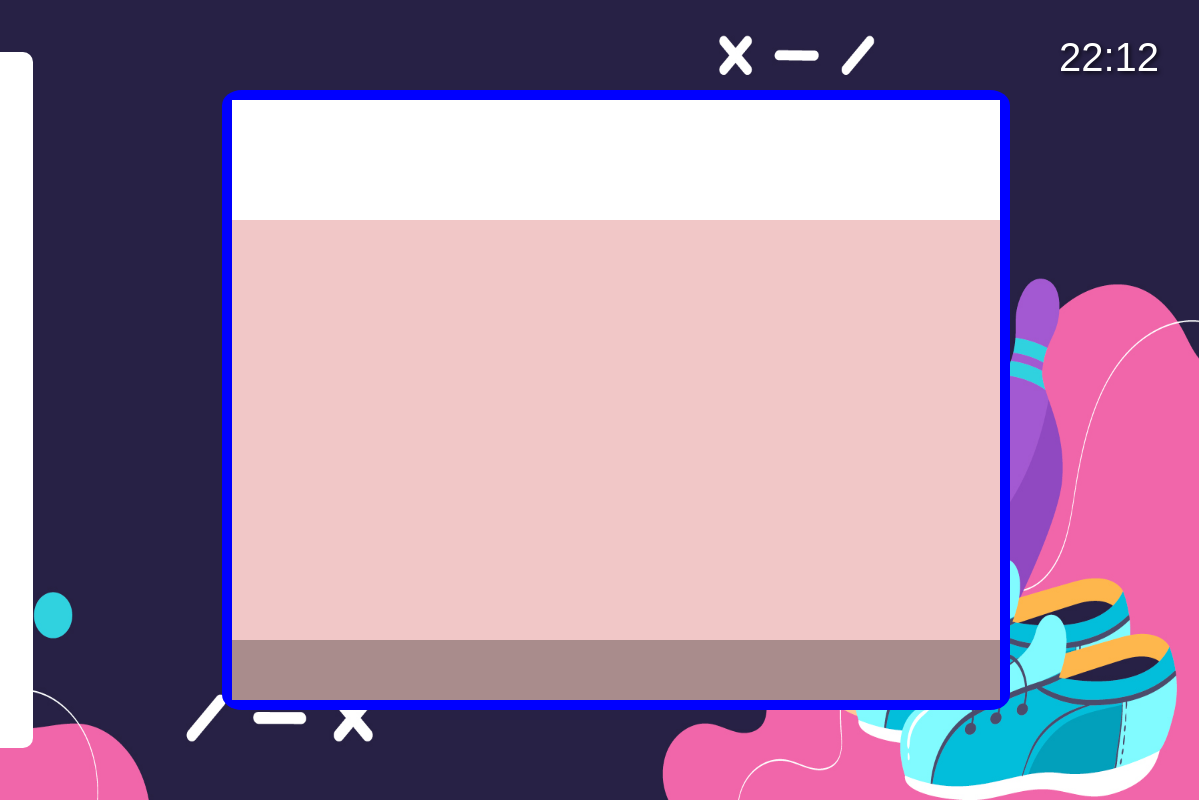
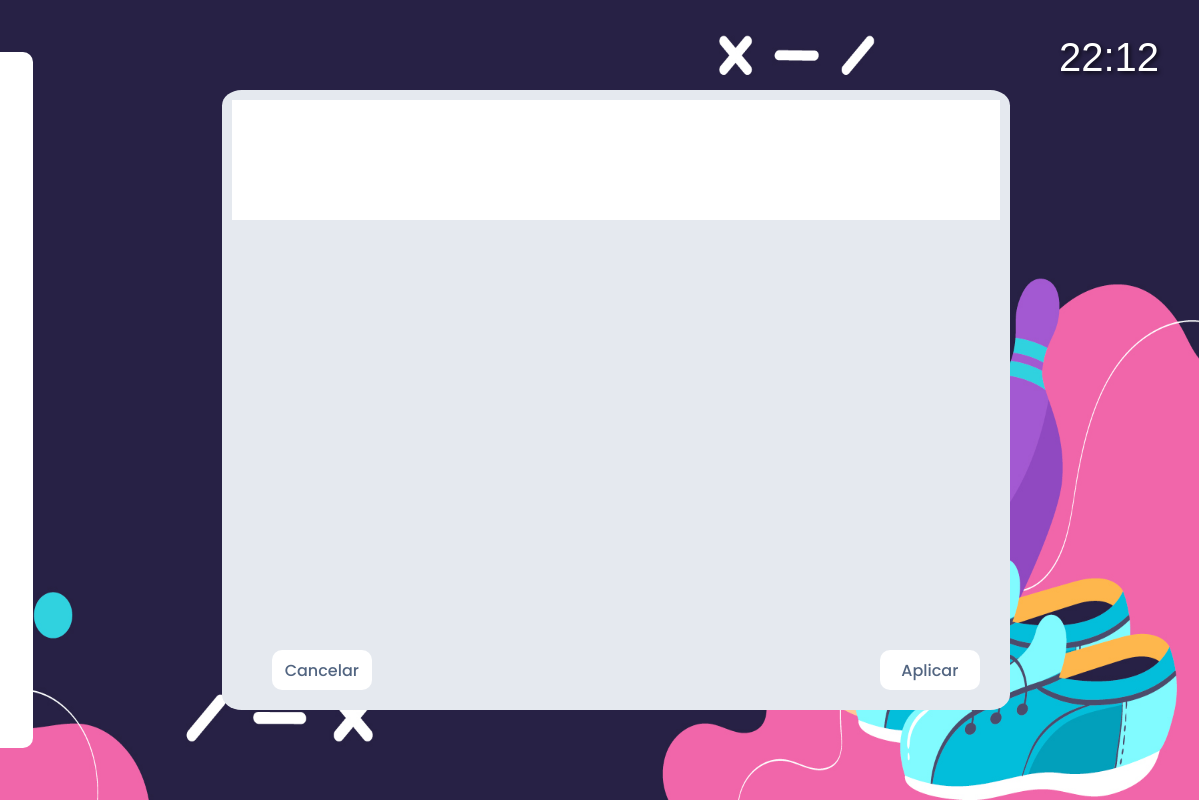
Before and after one commit to DevNico2905/LaBoleraNeiva, a plain HTML site: page index.html in a window 1280 px wide. Both pictures are taken after a click on the item "Nuevo Juego". Shown: the full height of the page, 81-1280 px from the left. Drawn offline with Linux system fonts and the light colour scheme; a web font is replaced by a local one.

Commit message:
Styling the buttons

```diff
--- a/index.html
+++ b/index.html
@@ -105,7 +105,15 @@
     <div class="NewGameModal" id="modalplayers">
         <div class="selecciona-players divs-modal"></div>
         <div class="name-player divs-modal"></div>
-        <div class="botones-modal divs-modal"></div>
+        <div class="botones-modal divs-modal">
+            <button class="modal-buttons cancel" onclick="hideNewGameModal()">
+                Cancelar
+            </button>
+
+            <button class="modal-buttons aplied" onclick="hideNewGameModal()">
+                Aplicar
+            </button>
+        </div>
     </div>
 </body>
 </html>
--- a/script.js
+++ b/script.js
@@ -22,3 +22,8 @@ function showNewGameModal() {
     document.getElementById("modalplayers").style.display="block";
     console.log("Modal Shown");
 }
+
+function hideNewGameModal() {
+    document.getElementById("modalplayers").style.display="none";
+    console.log("Modal Hidden");
+}
--- a/styles.css
+++ b/styles.css
@@ -116,7 +116,7 @@ a{
 }
 
 .NewGameModal{
-    background-color: blue;
+    background-color: #e5e9ef;
     width: 60%;
     height: 600px;
     margin: auto;
@@ -132,10 +132,47 @@ a{
 
 .name-player{
     height: 70%;
-    background-color: #f1c7c7;
+    background-color: #e5e9ef;
 }
 
 .botones-modal{
     height: 10%;
-    background-color: #a98c8c;
+    background-color: #e5e9ef;
+    display: flex;
+    align-items: center;
 }
+
+.modal-buttons{
+    background-color:white;
+    /*padding: 5px 10px;*/
+    height: 40px;
+    width: 100px;
+    /*border-color: grey;*/
+    border-width: 0px;
+    border-radius: 10px;
+    cursor: pointer;
+    transition: background-color 0.3s ease;
+    font-family: 'Poppins';
+    font-size: 1rem;
+    display: flex;
+    align-items: center;
+    justify-content: center;
+    color: #526581;
+}
+
+.cancel{
+    margin-left: 40px;
+}
+
+.aplied{
+    margin-left: auto;
+    margin-right: 20px;
+}
+
+.modal-buttons:hover {
+    background-color: #007aff;
+    color: white;
+    fill: white;
+    cursor: pointer;
+    border-width: 0px;
+}
```
